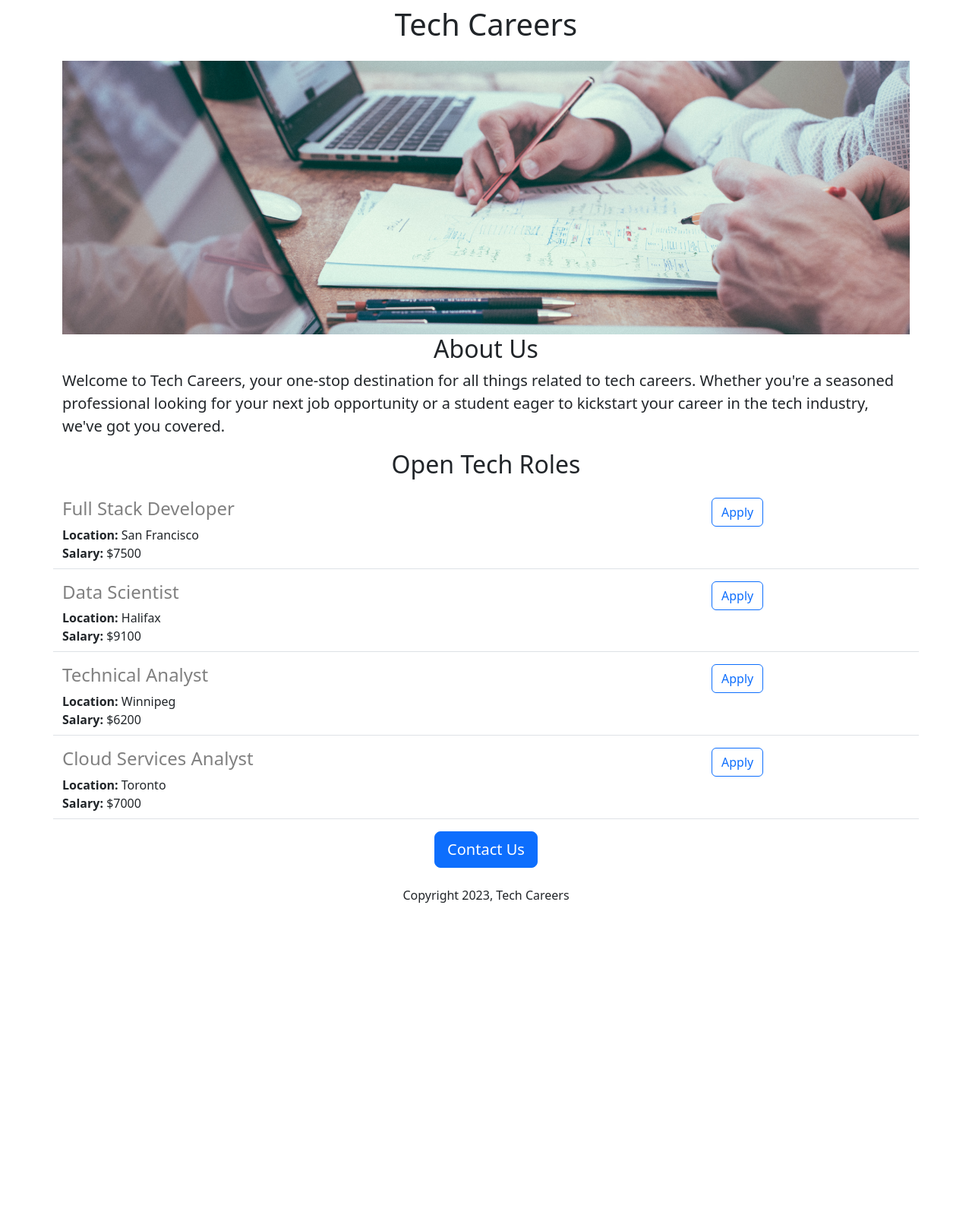
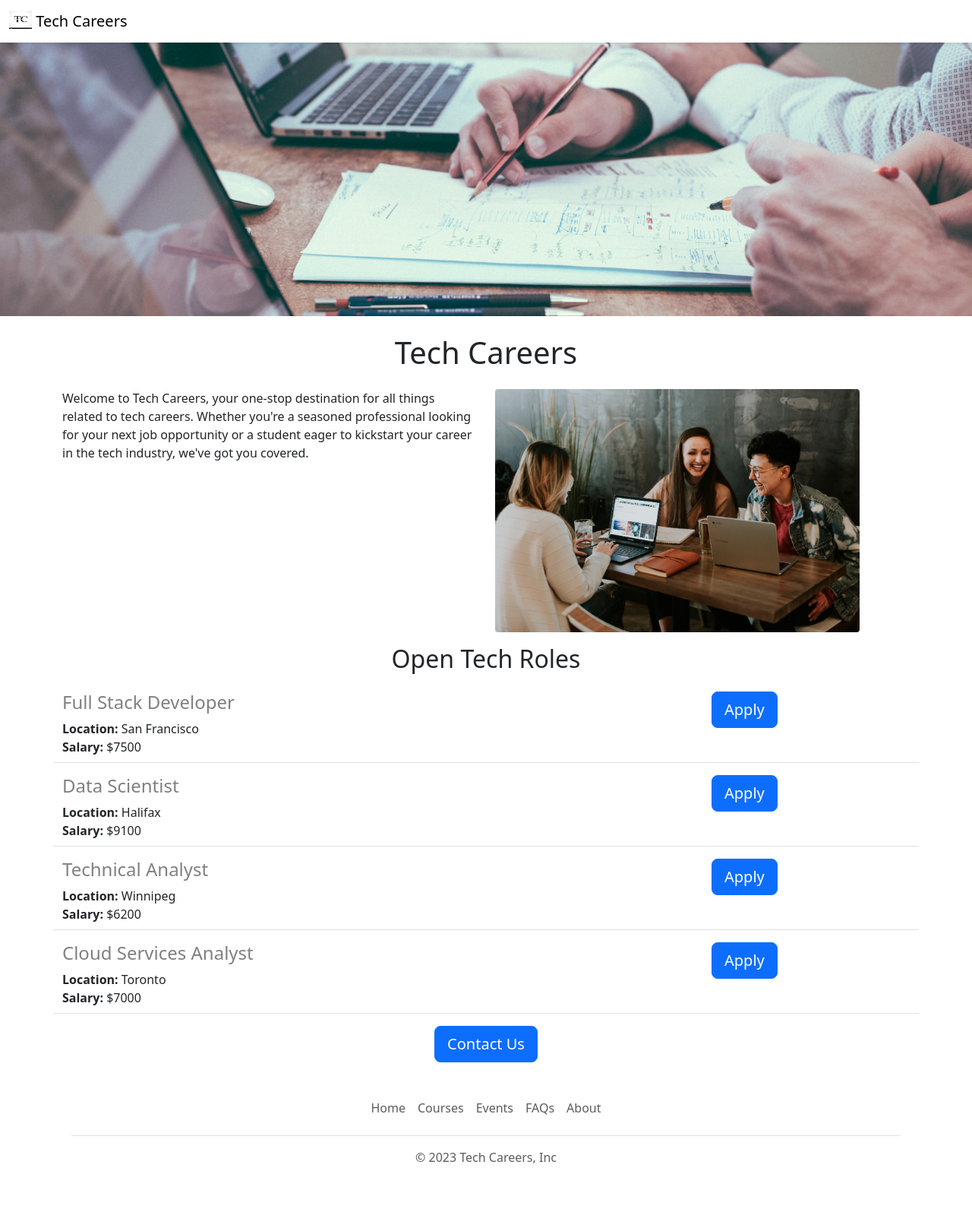
Before and after one commit to anigam11/careers_website-v2, a Flask app: page / in a window 1280 px wide. Shown: the whole page at 76% size. Before the commit the page ends 1188 px from the top, so only its background shows below. Run offline with Flask 3, Linux system fonts and the light colour scheme.

Commit message:
functional & aesthetic requirements

```diff
--- /dev/null
+++ b/templates/footer.html
@@ -0,0 +1,12 @@
+<div class="container">
+  <footer class="py-3 my-4">
+    <ul class="nav justify-content-center border-bottom pb-3 mb-3">
+      <li class="nav-item"><a href="https://www.google.com/?client=safari" class="nav-link px-2 text-body-secondary">Home</a></li>
+      <li class="nav-item"><a target ="_blank" href="https://www.google.com/?client=safari" class="nav-link px-2 text-body-secondary">Courses</a></li>
+      <li class="nav-item"><a target ="_blank" href="https://www.google.com/?client=safari" class="nav-link px-2 text-body-secondary">Events</a></li>
+      <li class="nav-item"><a target ="_blank" href="https://www.google.com/?client=safari" class="nav-link px-2 text-body-secondary">FAQs</a></li>
+      <li class="nav-item"><a target ="_blank" href="https://www.google.com/?client=safari" class="nav-link px-2 text-body-secondary">About</a></li>
+    </ul>
+    <p class="text-center text-body-secondary">&copy; 2023 Tech Careers, Inc</p>
+  </footer>
+</div>
--- a/templates/home.html
+++ b/templates/home.html
@@ -10,29 +10,35 @@
         height: 360px;
         width: 100%;
         object-fit: cover;
+        margin-bottom: 16px;
 
       }
     </style>
 
     </head>
   <body>
+    {% include 'nav.html'%}
+    <img class = "img-fluid" id="banner" src="https://careerswebsite--arnavnigam754.repl.co/static/unsplash.jpg" height = "320">
     <div class = "container">
    <h1 class="text-center mt-2 mb-4">Tech Careers</h1>
-    <img class = "img-fluid" id="banner" src="https://careerswebsite--arnavnigam754.repl.co/static/unsplash.jpg" height = "320">
-
-    <h2 class="text-center"> About Us </h2>
-
+      <div class = "row" style = "margin-bottom:16px">
+        <div class = "col-6"
     <p class = "lead">  Welcome to Tech Careers, your one-stop destination for all things related to tech careers. Whether you're a seasoned professional looking for your next job opportunity or a student eager to kickstart your career in the tech industry, we've got you covered. </p>
-
+        </div>
+        <div class = "col-6">
+        <img src= "static/workplaceimg.jpg" style = "height:320px; border-radius:4px;">
+        </div>
+      </div>
     <h2 class = "text-center mt-2 mb-4">Open Tech Roles</h2>
       <div>
         {% for job in jobs %}
         {% include 'jobitem.html' %}
         {% endfor %}
       <div class = "text-center">
-    <button class = "btn btn-primary btn-lg"> Contact Us </button>
-        <p class = "mt-4">Copyright 2023, Tech Careers</p>
+    <a href = "mailto:hello@techcareers.ai?subject=Contact%20Support&body=NAME%3A%0D%0A%0D%0AQUERY%3A%0D%0A%0D%0ACONTACT%20NUMBER%3A%0D%0A%0D%0A"class = "btn btn-primary btn-lg"> Contact Us </a>
       </div>
     </div>
+
+      {% include 'footer.html'%}
   </body>
 </html>
--- a/templates/jobitem.html
+++ b/templates/jobitem.html
@@ -11,6 +11,6 @@
   </div>
   </div>
   <div class = "col-3">
-  <button type="button" class="btn btn-outline-primary">Apply</button>
+    <a href = "mailto:hello@techcareers.ai?subject=Application%20for%20{{job['title']}}&body=NAME%3A%0D%0A%0D%0ARESUME%20LINK%20%3A%0D%0A%0D%0ALinkedIN%20url%20%3A%0D%0A%0D%0A" type = "button"  class = "btn btn-primary btn-lg"> Apply</a>
   </div>
 </div>
--- /dev/null
+++ b/templates/nav.html
@@ -0,0 +1,9 @@
+<nav class="navbar shadow-sm fixed-top bg-white">
+  <div class="container-fluid">
+    <a class="navbar-brand" href="#">
+      <img src="static/logo design.jpeg" alt="Logo" width="30" height="24" class="d-inline-block align-text-top">
+      Tech Careers
+    </a>
+  </div>
+</nav>
+<div style = "height:56px"> </div>
```
Also changed, not shown: static/logo design.jpeg (added), static/workplaceimg.jpg (added), 1 other file.
